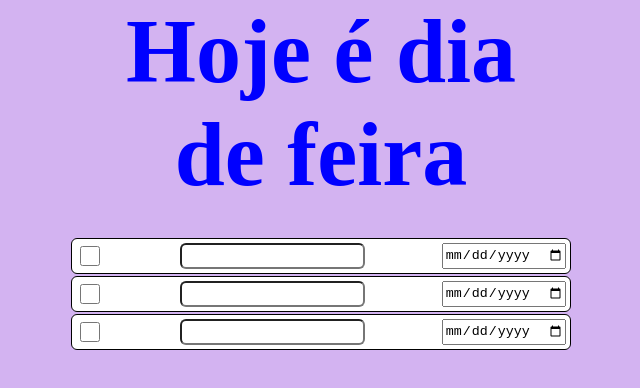
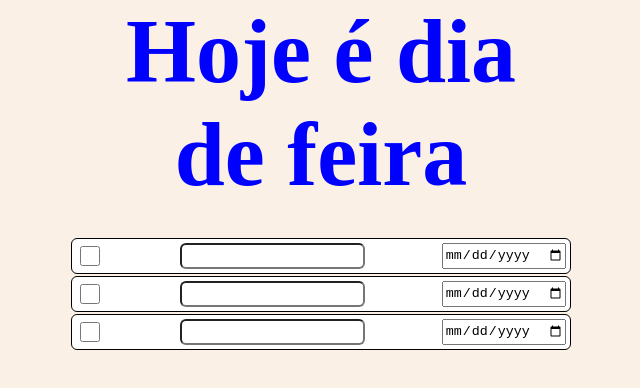
Before and after one commit to brayanlucasr/SiteTarefas, a plain HTML site: page index.html in a window 1280 px wide. Shown: the whole page, without its empty margins (319-959 px from the left). Drawn offline with Linux system fonts and the light colour scheme.

Commit message:
feature/alterandoBackground
Alterei a cor do fundo no body.

```diff
--- a/style.css
+++ b/style.css
@@ -4,7 +4,7 @@ body{
     justify-content: center;
     flex-flow: column;
     align-items: center;
-    background-color: rgb(211, 179, 241);
+    background-color: #FAF0E6;
 }
 .titulo{
     color: blue;
```
